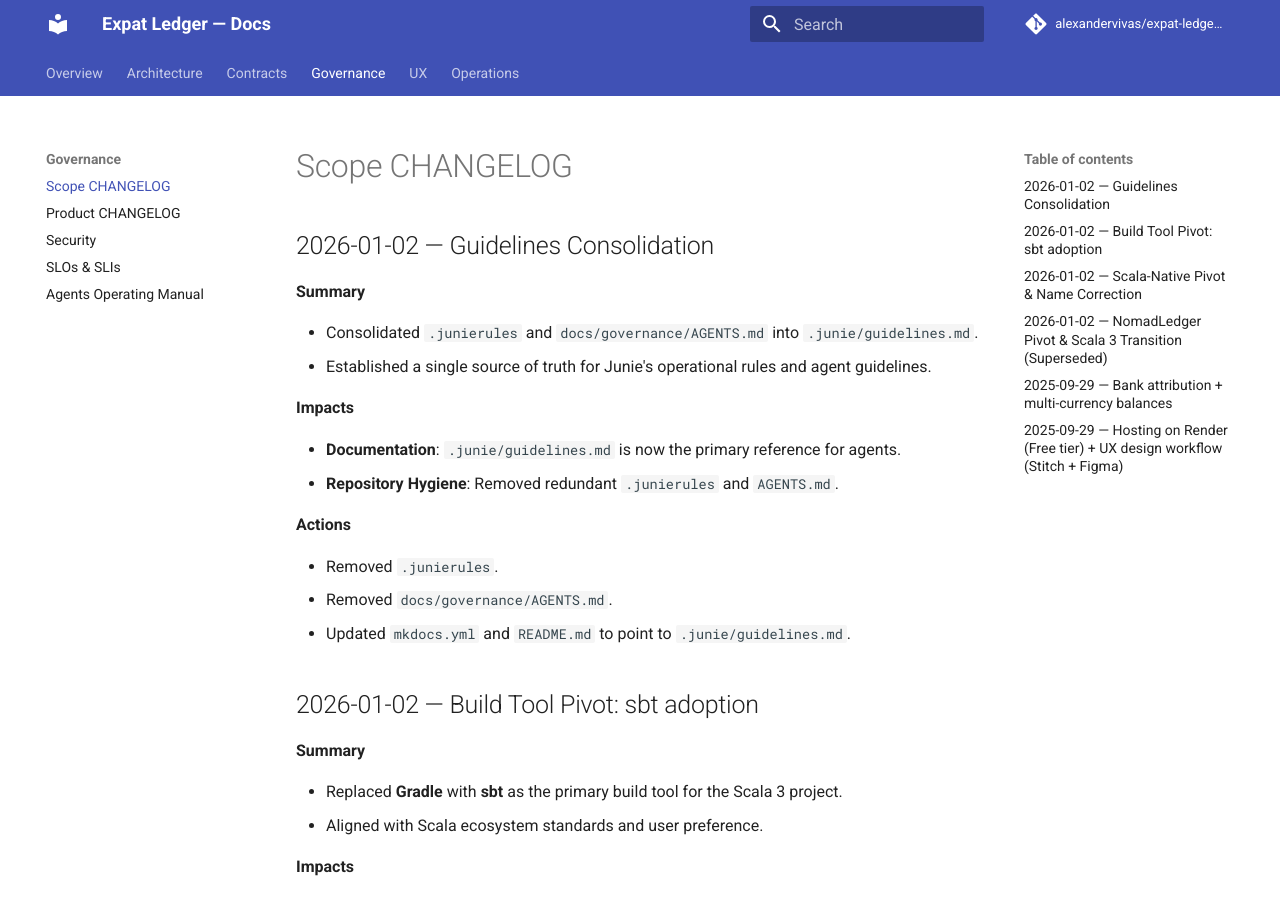
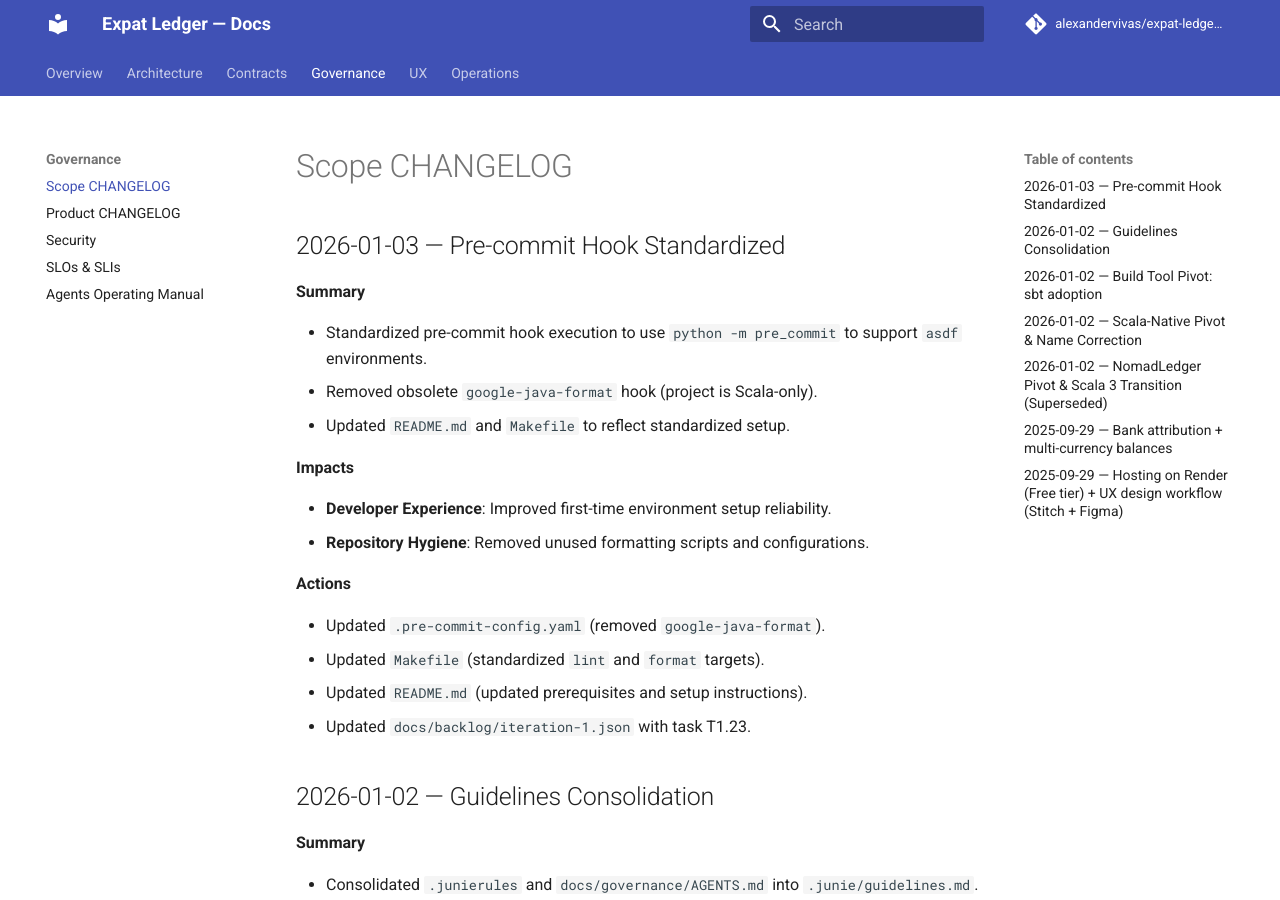
Before and after one commit to alexandervivas/expat-ledger-backend, an MkDocs documentation site: the page built from docs/governance/scope-CHANGELOG.md, in a window 1280 px wide and 900 px high. Built offline with MkDocs 1.6.1 and Material for MkDocs 9.7.7, drawn with Linux system fonts in a browser that asks for light colours; comment, search, counter and statistics services are not loaded.

Commit message:
Standardize pre-commit setup and remove obsolete hooks. Update dependencies and documentation for improved developer onboarding.

```diff
--- a/docs/governance/scope-CHANGELOG.md
+++ b/docs/governance/scope-CHANGELOG.md
@@ -1,4 +1,24 @@
 # Scope CHANGELOG
+
+## 2026-01-03 — Pre-commit Hook Standardized
+
+**Summary**
+
+- Standardized pre-commit hook execution to use `python -m pre_commit` to support `asdf` environments.
+- Removed obsolete `google-java-format` hook (project is Scala-only).
+- Updated `README.md` and `Makefile` to reflect standardized setup.
+
+**Impacts**
+
+- **Developer Experience**: Improved first-time environment setup reliability.
+- **Repository Hygiene**: Removed unused formatting scripts and configurations.
+
+**Actions**
+
+- Updated `.pre-commit-config.yaml` (removed `google-java-format`).
+- Updated `Makefile` (standardized `lint` and `format` targets).
+- Updated `README.md` (updated prerequisites and setup instructions).
+- Updated `docs/backlog/iteration-1.json` with task T1.23.
 
 ## 2026-01-02 — Guidelines Consolidation
 
```
Also changed, not shown: .junie/guidelines.md (+21 -1 lines), .pre-commit-config.yaml (+0 -8 lines), BACKLOG.md (+1 -0 lines), README.md (+6 -9 lines), docs/architecture/decisions/ADR-012-hexagonal-layers-and-ddd.md (+14 -11 lines), docs/architecture/decisions/ADR-013-dependency-injection-framework.md (+5 -5 lines), docs/architecture/decisions/ADR-014-google-guice-standardization.md (+4 -4 lines), docs/backlog/iteration-1.json (+7 -0 lines), 5 other files.
